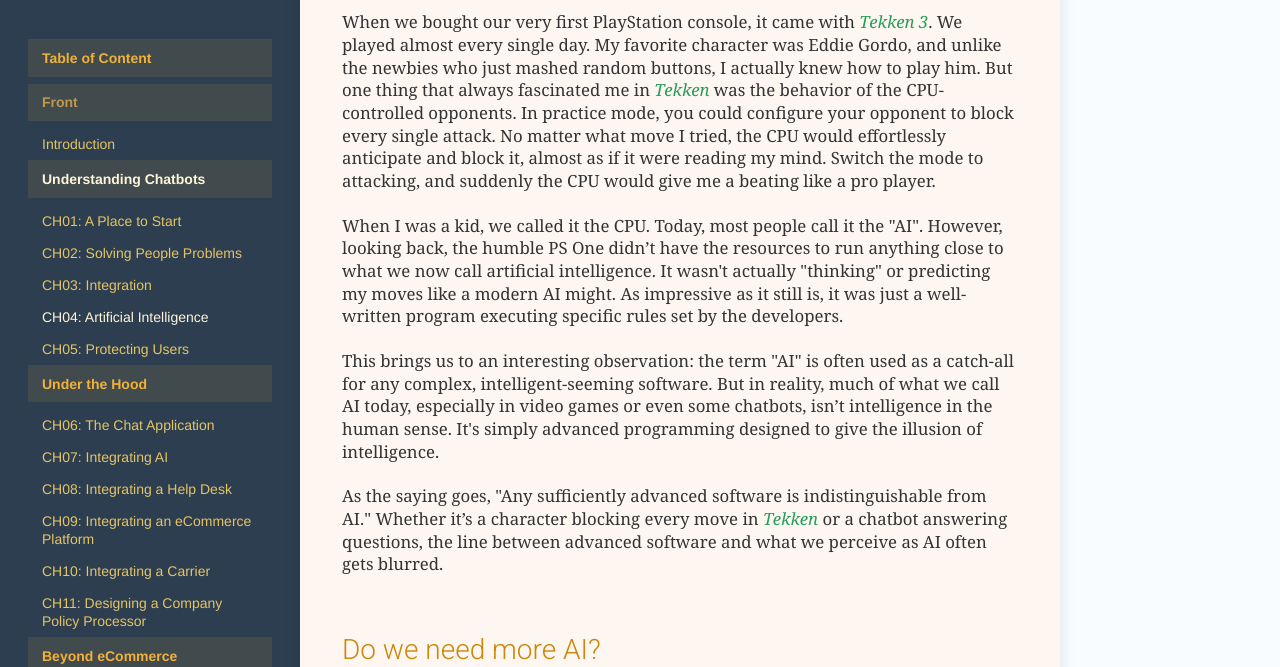
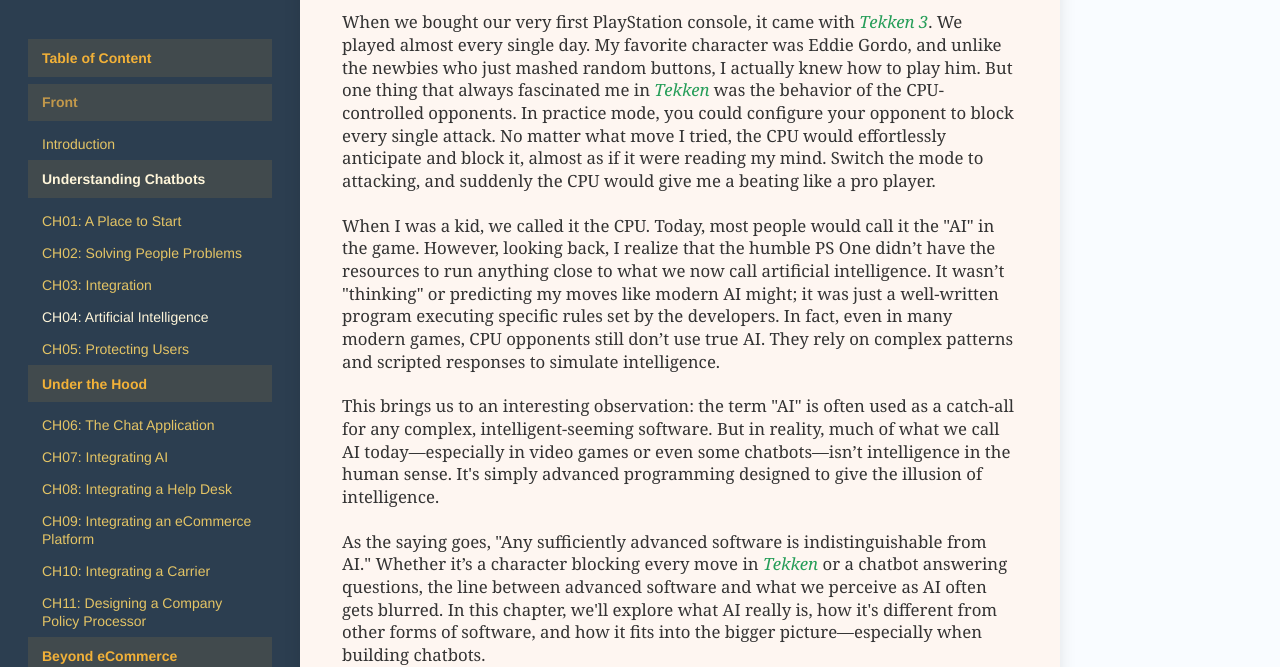
Before and after one commit to ibudiallo/automated-agents-book, a website: page website/chapter-4.html in a window 1280 px wide. Shown: the part 144-811 px from the top of the page. Drawn offline with Linux system fonts and the light colour scheme.

Commit message:
fix wording

```diff
--- a/website/chapter-4.html
+++ b/website/chapter-4.html
@@ -33,9 +33,9 @@
 			<header class="chapt-hdr"><p class="chapt-hdr__sub"><strong>Chapter 4</strong></p><h1 class="chapt-hdr__title">Artificial Intelligence</h1></header>
 
 			<p>When we bought our very first PlayStation console, it came with <em>Tekken 3</em>. We played almost every single day. My favorite character was Eddie Gordo, and unlike the newbies who just mashed random buttons, I actually knew how to play him. But one thing that always fascinated me in <em>Tekken</em> was the behavior of the CPU-controlled opponents. In practice mode, you could configure your opponent to block every single attack. No matter what move I tried, the CPU would effortlessly anticipate and block it, almost as if it were reading my mind. Switch the mode to attacking, and suddenly the CPU would give me a beating like a pro player.</p>
-<p>When I was a kid, we called it the CPU. Today, most people call it the "AI". However, looking back, the humble PS One didn’t have the resources to run anything close to what we now call artificial intelligence. It wasn't actually "thinking" or predicting my moves like a modern AI might. As impressive as it still is, it was just a well-written program executing specific rules set by the developers.</p>
-<p>This brings us to an interesting observation: the term "AI" is often used as a catch-all for any complex, intelligent-seeming software. But in reality, much of what we call AI today, especially in video games or even some chatbots, isn’t intelligence in the human sense. It's simply advanced programming designed to give the illusion of intelligence.</p>
-<p>As the saying goes, "Any sufficiently advanced software is indistinguishable from AI." Whether it’s a character blocking every move in <em>Tekken</em> or a chatbot answering questions, the line between advanced software and what we perceive as AI often gets blurred.</p>
+<p>When I was a kid, we called it the CPU. Today, most people would call it the "AI" in the game. However, looking back, I realize that the humble PS One didn’t have the resources to run anything close to what we now call artificial intelligence. It wasn’t "thinking" or predicting my moves like modern AI might; it was just a well-written program executing specific rules set by the developers. In fact, even in many modern games, CPU opponents still don’t use true AI. They rely on complex patterns and scripted responses to simulate intelligence.</p>
+<p>This brings us to an interesting observation: the term "AI" is often used as a catch-all for any complex, intelligent-seeming software. But in reality, much of what we call AI today—especially in video games or even some chatbots—isn’t intelligence in the human sense. It's simply advanced programming designed to give the illusion of intelligence.</p>
+<p>As the saying goes, "Any sufficiently advanced software is indistinguishable from AI." Whether it’s a character blocking every move in <em>Tekken</em> or a chatbot answering questions, the line between advanced software and what we perceive as AI often gets blurred. In this chapter, we'll explore what AI really is, how it's different from other forms of software, and how it fits into the bigger picture—especially when building chatbots.</p>
 <h2>Do we need more AI?</h2>
 <p>The process I described can resolve the majority of issues, but there is always room for improvement. When we think of AI in the context of chatbots, it’s easy to imagine a single, all-encompassing model that handles everything from understanding the user’s intent to generating a response. But in reality, we can leverage multiple AI models, each with their own unique specialty. This approach can improve the user’s experience and can also give us a way to introduce new features.</p>
 <p>For example, consider the original user input. Instead of sending it through a single AI model, we can have it go through multiple passes.</p>
```
Also changed, not shown: book/part-one/c04.md (+3 -5 lines).
